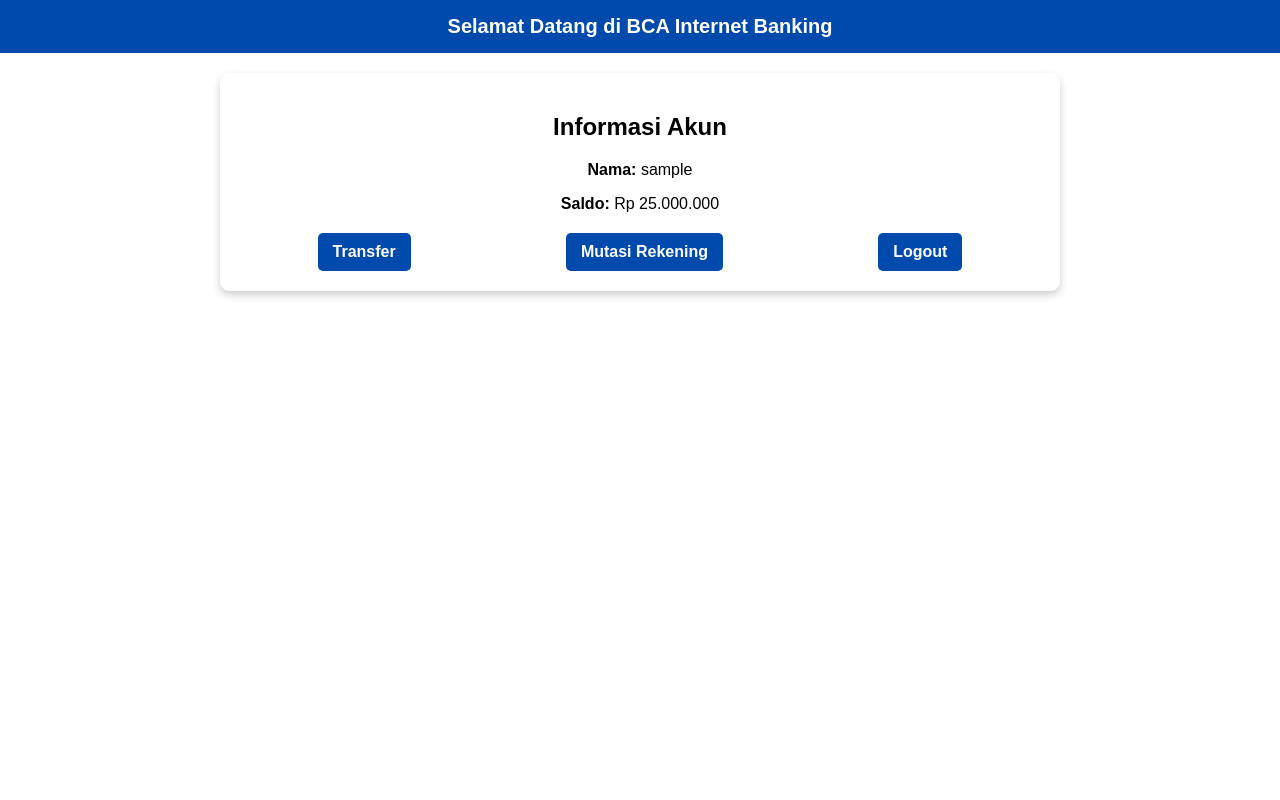
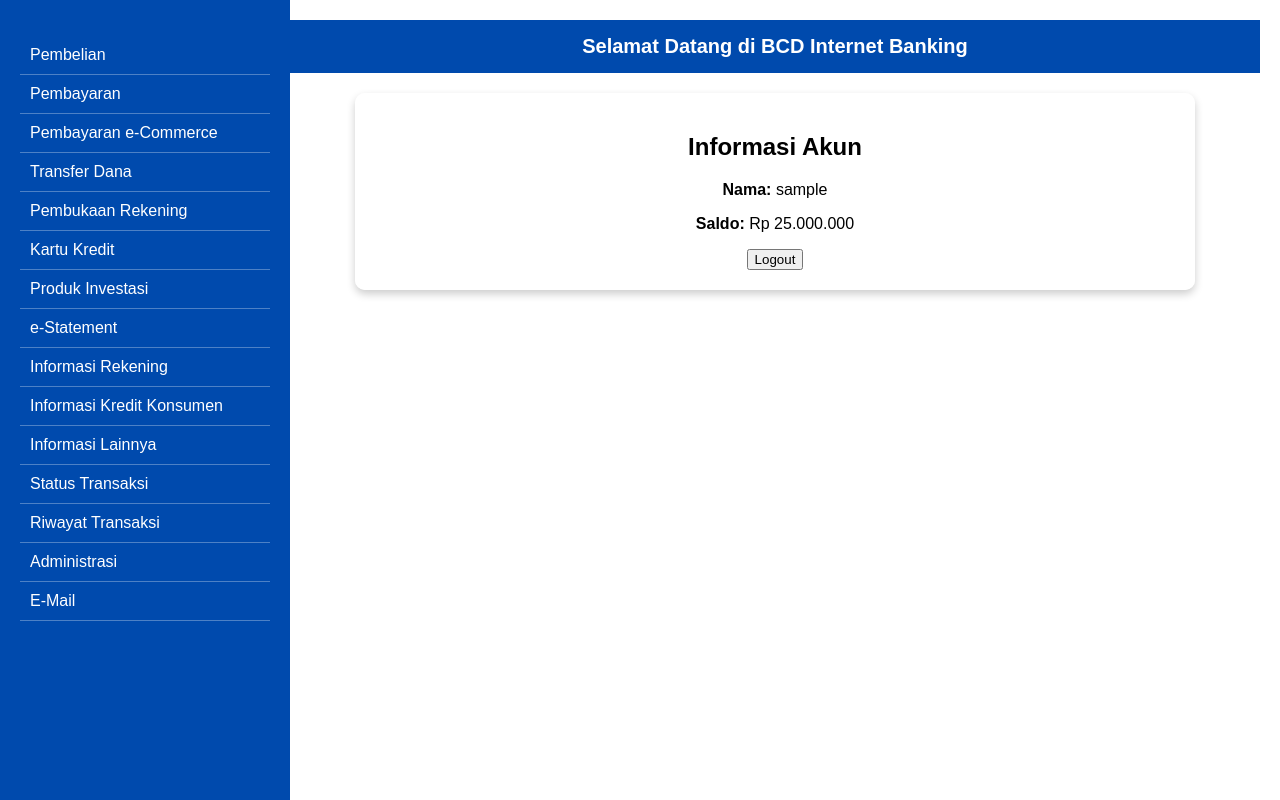
Before and after one commit to PERAK170895/PERAK170895, a plain HTML site: page DASBORD USER.html in a window 1280 px wide. Drawn offline with Linux system fonts and the light colour scheme; sample sign-in values are in the browser's storage.

Commit message:
Update DASBORD USER.html
Signed-off-by: PERAK170895 <dirgaputrajayazai01.dsb@gmail.com>

```diff
--- a/DASBORD USER.html
+++ b/DASBORD USER.html
@@ -3,7 +3,7 @@
 <head>
     <meta charset="UTF-8">
     <meta name="viewport" content="width=device-width, initial-scale=1.0">
-    <title>Dashboard User - BCA Internet Banking</title>
+    <title>BERANDA User - BCD Internet Banking</title>
     <style>
         body {
             background: url('background.jpg') no-repeat center center fixed;
@@ -11,6 +11,33 @@
             font-family: Arial, sans-serif;
             margin: 0;
             padding: 0;
+            display: flex;
+        }
+        .sidebar {
+            width: 250px;
+            background: #004AAD;
+            color: white;
+            padding: 20px;
+            height: 100vh;
+            position: fixed;
+        }
+        .sidebar ul {
+            list-style: none;
+            padding: 0;
+        }
+        .sidebar ul li {
+            padding: 10px;
+            border-bottom: 1px solid rgba(255, 255, 255, 0.3);
+            cursor: pointer;
+        }
+        .sidebar ul li:hover {
+            background: #002D72;
+        }
+        .main-content {
+            margin-left: 270px;
+            padding: 20px;
+            flex-grow: 1;
+            text-align: center;
         }
         .header {
             background-color: #004AAD;
@@ -27,25 +54,6 @@
             padding: 20px;
             border-radius: 10px;
             box-shadow: 0 4px 8px rgba(0, 0, 0, 0.2);
-            text-align: center;
-        }
-        .menu {
-            display: flex;
-            justify-content: space-around;
-            margin-top: 20px;
-        }
-        .menu button {
-            background-color: #004AAD;
-            color: white;
-            border: none;
-            padding: 10px 15px;
-            cursor: pointer;
-            font-size: 16px;
-            border-radius: 5px;
-            font-weight: bold;
-        }
-        .menu button:hover {
-            background-color: #002D72;
         }
         .footer {
             text-align: center;
@@ -56,18 +64,34 @@
     </style>
 </head>
 <body>
-    <div class="header">Selamat Datang di BCA Internet Banking</div>
-    <div class="container">
-        <h2>Informasi Akun</h2>
-        <p><strong>Nama:</strong> <span id="username"></span></p>
-        <p><strong>Saldo:</strong> Rp 25.000.000</p>
-        <div class="menu">
-            <button onclick="location.href='transfer.html'">Transfer</button>
-            <button onclick="location.href='mutasi.html'">Mutasi Rekening</button>
+    <div class="sidebar">
+        <ul>
+            <li>Pembelian</li>
+            <li>Pembayaran</li>
+            <li>Pembayaran e-Commerce</li>
+            <li>Transfer Dana</li>
+            <li>Pembukaan Rekening</li>
+            <li>Kartu Kredit</li>
+            <li>Produk Investasi</li>
+            <li>e-Statement</li>
+            <li>Informasi Rekening</li>
+            <li>Informasi Kredit Konsumen</li>
+            <li>Informasi Lainnya</li>
+            <li>Status Transaksi</li>
+            <li>Riwayat Transaksi</li>
+            <li>Administrasi</li>
+            <li>E-Mail</li>
+        </ul>
+    </div>
+    <div class="main-content">
+        <div class="header">Selamat Datang di BCD Internet Banking</div>
+        <div class="container">
+            <h2>Informasi Akun</h2>
+            <p><strong>Nama:</strong> <span id="username"></span></p>
+            <p><strong>Saldo:</strong> Rp 25.000.000</p>
             <button onclick="logout()">Logout</button>
         </div>
     </div>
-    <div class="footer">&copy; 2025 PT Bank Central Asia Tbk.</div>
     <script>
         document.addEventListener("DOMContentLoaded", function() {
             var username = localStorage.getItem("username");
```
